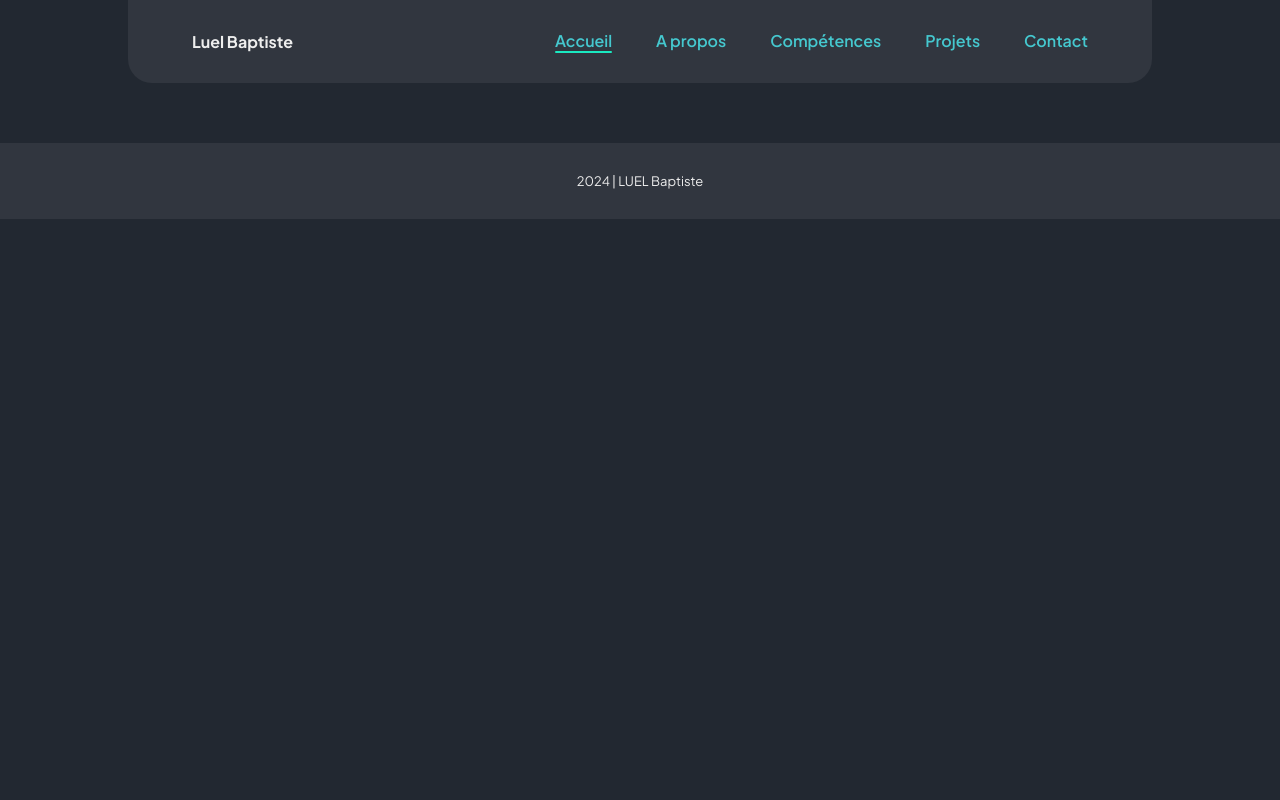
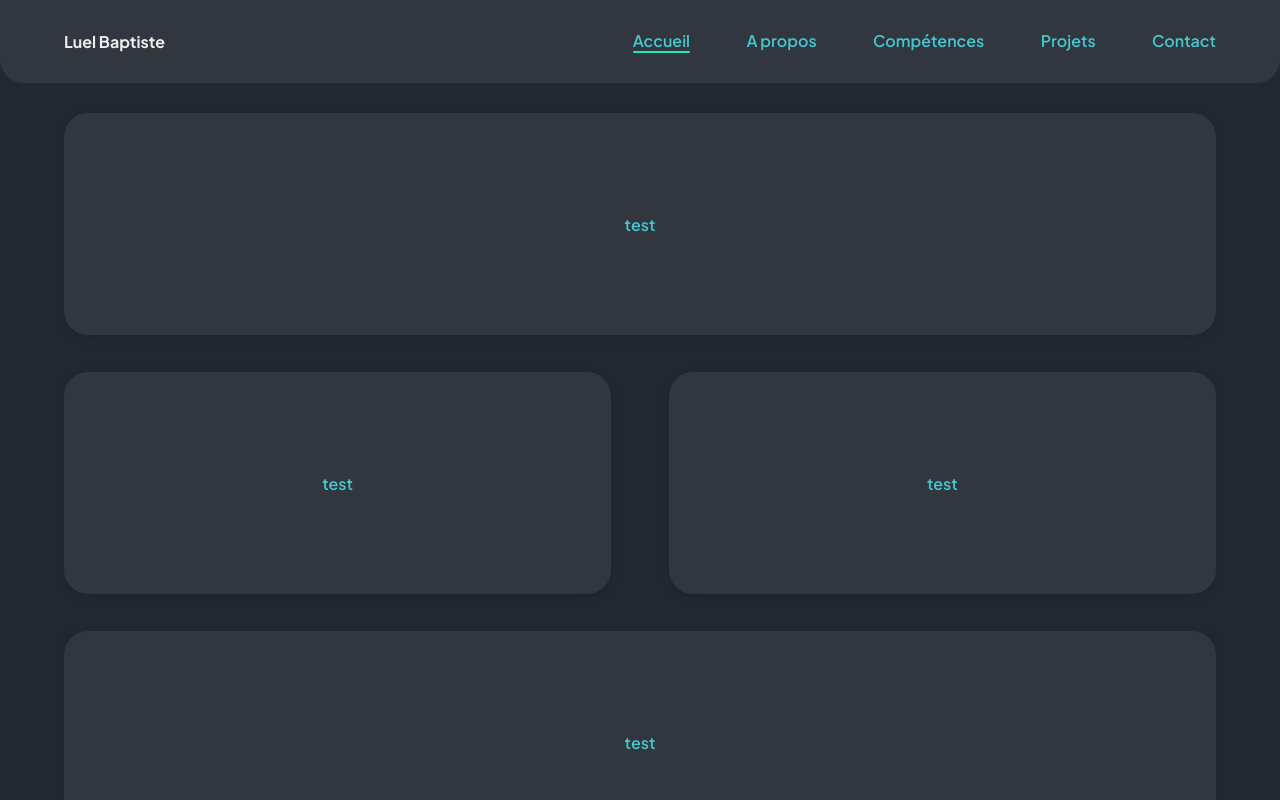
Before and after one commit to BapL49/portfolio-pro, a Vue app: page / in a window 1280 px wide. Shown: the top 800 px of the page. Built offline with nearby package versions, Linux system fonts and the light colour scheme.

Commit message:
disposition visuel des éléments de la home page

```diff
--- a/index.html
+++ b/index.html
@@ -3,14 +3,10 @@
       <head>
             <meta charset="UTF-8" />
             <link rel="icon" href="/favicon.ico" />
-            <meta
-                  name="viewport"
-                  content="width=device-width, initial-scale=1.0"
-            />
+            <meta name="viewport" content="width=device-width, initial-scale=1.0" />
             <title>Luel Baptiste | Fullstack développeur</title>
       </head>
-      <body>
-            <div id="app"></div>
+      <body id="app">
             <script type="module" src="/src/main.ts"></script>
       </body>
 </html>
--- /dev/null
+++ b/src/assets/css/linkContainer.css
@@ -0,0 +1,12 @@
+.link_container {
+      width: 100%;
+      height: 100%;
+
+      display: flex;
+      align-items: center;
+      justify-content: center;
+
+      border-radius: var(--border-radius);
+      box-shadow: var(--box-shadow);
+      background-color: var(--secondary);
+}
--- a/src/assets/css/main.css
+++ b/src/assets/css/main.css
@@ -23,8 +23,6 @@
 * {
       margin: 0;
       box-sizing: border-box;
-
-      overflow-x: hidden;
 }
 
 html {
@@ -32,6 +30,7 @@ html {
 }
 
 body {
+      min-height: 100lvh;
       background-color: var(--background);
       color: var(--text);
 
@@ -62,11 +61,6 @@ section {
       padding: var(--padding);
 }
 
-header,
-section {
-      max-width: 1024px;
-}
-
 h1 {
       font-size: var(--font-largest);
 }
@@ -78,9 +72,3 @@ h2 {
 h3 {
       font-size: var(--font-medium);
 }
-
-#app {
-      display: flex;
-      flex-direction: column;
-      align-items: center;
-}
--- a/src/components/HeaderComponent.vue
+++ b/src/components/HeaderComponent.vue
@@ -85,6 +85,7 @@ const setDisplayNavOnMobileToFalse = () => {
       gap: 10%;
 
       background-color: var(--secondary);
+      overflow-x: hidden;
       transition: 0.5s;
 }
 
--- /dev/null
+++ b/src/components/homePageComponent/ContactComponent.vue
@@ -0,0 +1,13 @@
+<template>
+      <RouterLink class="link_container" :to="{ name: 'contact' }">
+            <div class="container">
+                  <span>test</span>
+            </div>
+      </RouterLink>
+</template>
+
+<style scoped>
+.link_container {
+      grid-area: 2 / 2 / 3 / 3;
+}
+</style>
--- /dev/null
+++ b/src/components/homePageComponent/PresentationComponent.vue
@@ -0,0 +1,19 @@
+<script setup lang="ts"></script>
+
+<template>
+      <RouterLink class="link_container" :to="{ name: 'about' }">
+            <div class="container">
+                  <span>test</span>
+            </div>
+      </RouterLink>
+</template>
+
+<style scoped>
+.link_container {
+      grid-area: 1 / 1 / 2 / 3;
+}
+
+.container {
+      display: flex;
+}
+</style>
--- /dev/null
+++ b/src/components/homePageComponent/ProjectsComponent.vue
@@ -0,0 +1,13 @@
+<template>
+      <RouterLink class="link_container" :to="{ name: 'projets' }">
+            <div class="container">
+                  <span>test</span>
+            </div>
+      </RouterLink>
+</template>
+
+<style scoped>
+.link_container {
+      grid-area: 3 / 1 / 4 / 3;
+}
+</style>
--- /dev/null
+++ b/src/components/homePageComponent/SkillsComponent.vue
@@ -0,0 +1,13 @@
+<template>
+      <RouterLink class="link_container" :to="{ name: 'compétences' }">
+            <div class="container">
+                  <span>test</span>
+            </div>
+      </RouterLink>
+</template>
+
+<style scoped>
+.link_container {
+      grid-area: 2 / 1 / 3 / 2;
+}
+</style>
--- a/src/components/pages/HomePage.vue
+++ b/src/components/pages/HomePage.vue
@@ -1,29 +1,25 @@
-<script setup lang="ts"></script>
+<script setup lang="ts">
+import ContactComponent from "../homePageComponent/ContactComponent.vue";
+import PresentationComponent from "../homePageComponent/PresentationComponent.vue";
+import ProjectsComponent from "../homePageComponent/ProjectsComponent.vue";
+import SkillsComponent from "../homePageComponent/SkillsComponent.vue";
+</script>
 
 <template>
       <section class="container_grid">
-
+            <PresentationComponent />
+            <SkillsComponent />
+            <ContactComponent />
+            <ProjectsComponent />
       </section>
 </template>
 
 <style scoped>
 .container_grid {
+      min-height: 100lvh;
       display: grid;
       grid-template-columns: repeat(2, 1fr);
       grid-template-rows: repeat(3, 1fr);
       gap: 5%;
 }
-
-.div1 {
-      grid-area: 1 / 1 / 2 / 3;
-}
-.div2 {
-      grid-area: 2 / 1 / 3 / 2;
-}
-.div3 {
-      grid-area: 2 / 2 / 3 / 3;
-}
-.div4 {
-      grid-area: 3 / 1 / 4 / 3;
-}
 </style>
--- a/src/main.ts
+++ b/src/main.ts
@@ -1,11 +1,12 @@
 import "./assets/css/main.css";
+import "./assets/css/linkContainer.css";
 
 import { createApp } from "vue";
 import { createPinia } from "pinia";
 import { createWebHistory, createRouter } from "vue-router";
 import { MotionPlugin } from "@vueuse/motion";
 import App from "./App.vue";
-import HomePage from "./components/pages/homePage.vue";
+import HomePage from "./components/pages/HomePage.vue";
 
 const routes = [
       { path: "/", name: "home", component: HomePage },
```
Also changed, not shown: src/components/BaseForHomeContent.vue (deleted, +0 -26 lines).
